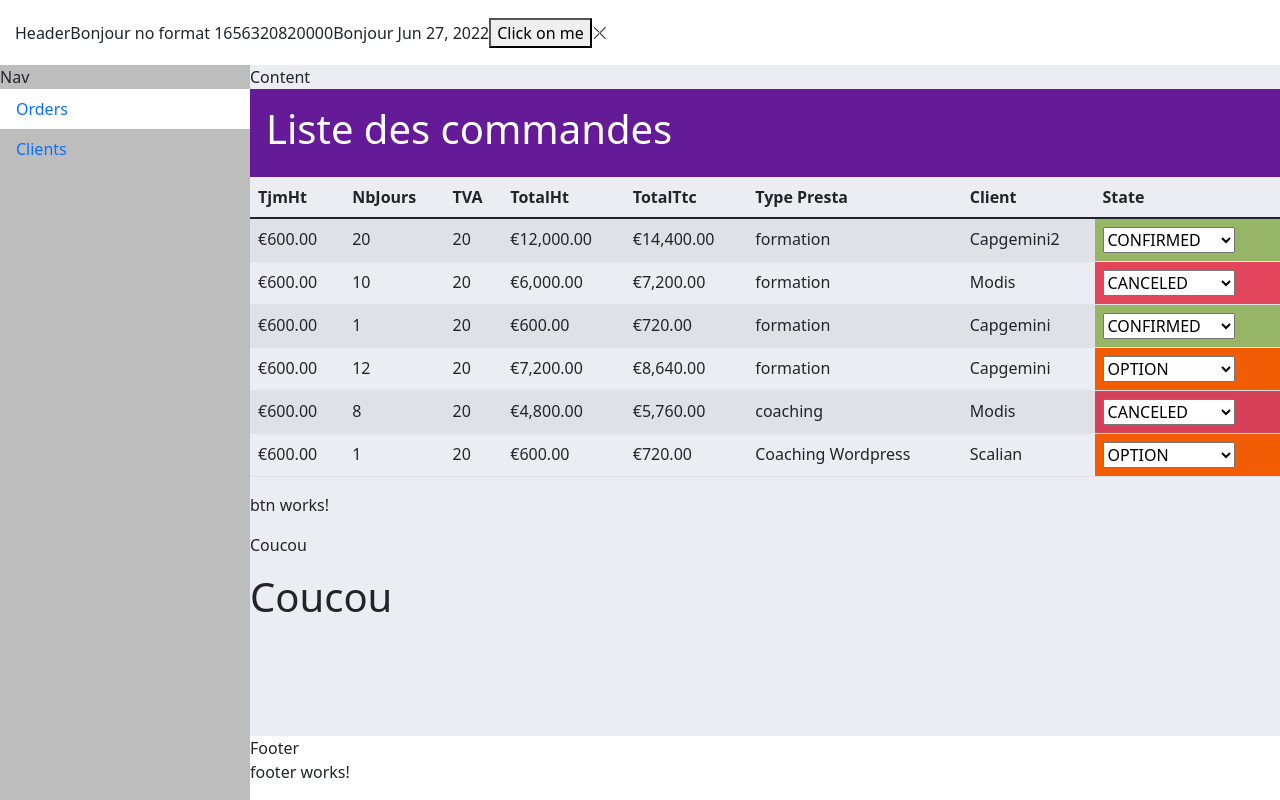
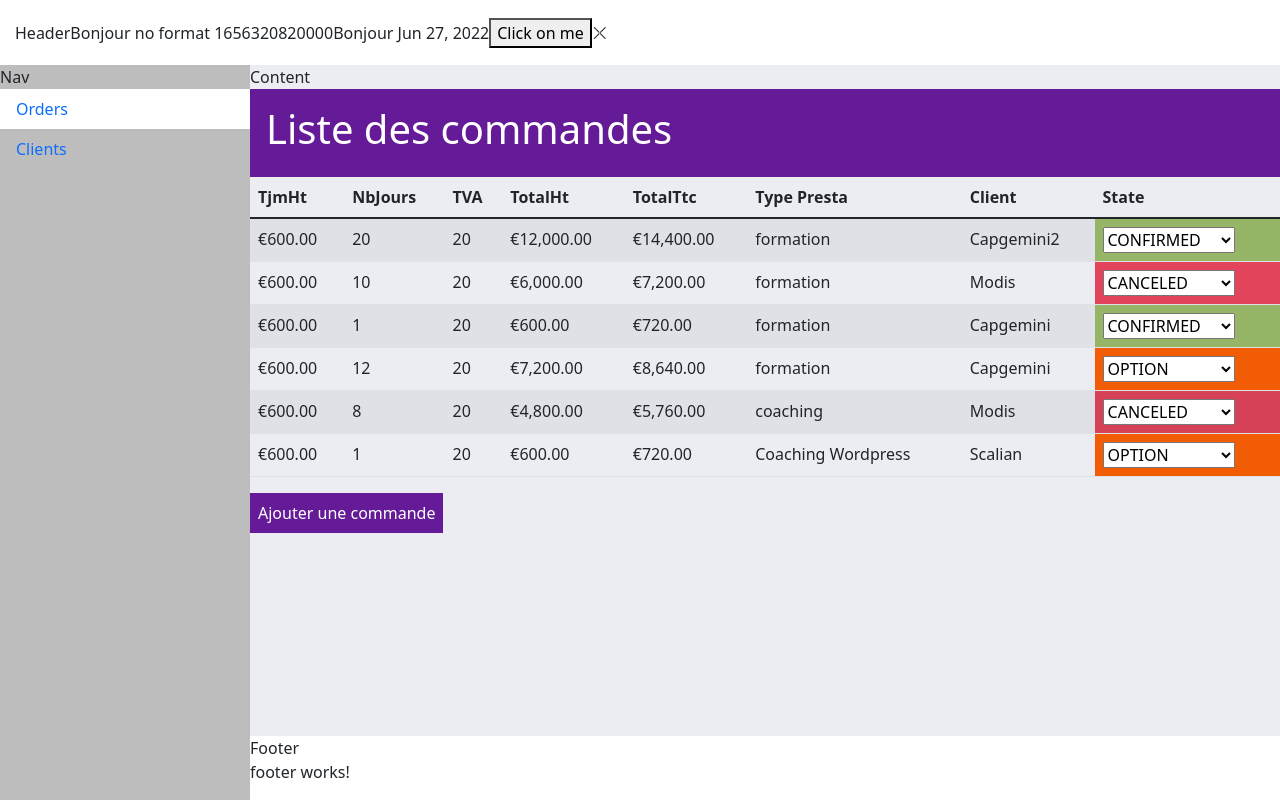
Before and after one commit to MadMax8930/angular-cda, an Angular app: page /orders in a window 1280 px wide. Built offline with nearby package versions, Linux system fonts and the light colour scheme; data requests are answered from the project's data file.

Commit message:
29 - btn component

```diff
--- a/src/app/orders/pages/page-list-orders/page-list-orders.component.html
+++ b/src/app/orders/pages/page-list-orders/page-list-orders.component.html
@@ -1,4 +1,3 @@
-<!-- <app-template-full-width [title]="'Liste des commandes'"></app-template-full-width> -->
 <app-template-full-width [title]="monTitre" *ngIf="collection$ | async as parentCollection">
     <app-table-light
         [headers]="parentHeaders">
@@ -6,17 +5,10 @@
             <td>{{ order.tjmHt | currency }}</td>
             <td>{{ order.nbJours }}</td>
             <td>{{ order.tva }}</td>
-            <!-- <td>{{ calculTotalHt(order) }}</td>
-            <td>{{ calculTotalTtc(order) }}</td> -->
             <td>{{ order | total : false | currency }}</td> <!-- prix HT-->
             <td>{{ order | total : true | currency }}</td> <!-- prix TTC-->
             <td>{{ order.typePresta }}</td>
             <td>{{ order.client }}</td>
-            <!-- <td>{{ order.state }}</td> -->
-            <!-- <td [ngClass]="{
-                'state-canceled': order.state === 'CANCELED',
-                'state-option': order.state === 'OPTION',
-                'state-confirmed': order.state === 'CONFIRMED'}"> -->
             <td [appState]="order.state">
                 <select (change)="onChangeState(order, $event)">
                     <option value="null" disabled selected>Choisir un état</option>
@@ -30,8 +22,13 @@
             </td>
         </tr>
     </app-table-light>
-    <app-btn></app-btn>
-    <p> {{ testSubject$ | async }}</p>
-    <h1 *ngIf="testSubject$ | async as testText">{{ testText }}</h1>
+    <!-- <app-btn
+        [label]="'Ajouter une commande'"
+        [route]="'add'">
+    </app-btn>     -->
+    <!-- OU -->
+    <app-btn
+        label="Ajouter une commande"
+        route="add">
+    </app-btn>
 </app-template-full-width>
-<!-- <button (click)="changeTitle()">ChangeTitle</button> -->
--- a/src/app/shared/components/btn/btn.component.html
+++ b/src/app/shared/components/btn/btn.component.html
@@ -1 +1 @@
-<p>btn works!</p>
+<a [routerLink]="route">{{ label }}</a>
--- a/src/app/shared/components/btn/btn.component.scss
+++ b/src/app/shared/components/btn/btn.component.scss
@@ -0,0 +1,12 @@
+a {
+    display: inline-block;
+    padding: 0.5em;
+    background: var(--app-primary);
+    color: var(--app-light);
+    text-decoration: none;
+
+    &:hover {
+        transition: 0.2s;
+        background: var(--app-primary-dark);
+    }
+}
--- a/src/app/shared/components/btn/btn.component.ts
+++ b/src/app/shared/components/btn/btn.component.ts
@@ -1,4 +1,4 @@
-import { Component, OnInit } from '@angular/core';
+import { Component, Input, OnInit } from '@angular/core';
 
 @Component({
   selector: 'app-btn',
@@ -6,6 +6,8 @@
   styleUrls: ['./btn.component.scss']
 })
 export class BtnComponent implements OnInit {
+  @Input() public label!: string;
+  @Input() public route!: string;
 
   constructor() { }
 
--- a/src/app/shared/shared.module.ts
+++ b/src/app/shared/shared.module.ts
@@ -5,6 +5,7 @@
 import { BtnComponent } from './components/btn/btn.component';
 import { TotalPipe } from './pipes/total.pipe';
 import { StateDirective } from './directives/state.directive';
+import { RouterModule } from '@angular/router';
 
 
 
@@ -16,7 +17,8 @@
     StateDirective
   ],
   imports: [
-    CommonModule
+    CommonModule,
+    RouterModule
   ],
   exports: [
     TemplatesModule,
```
